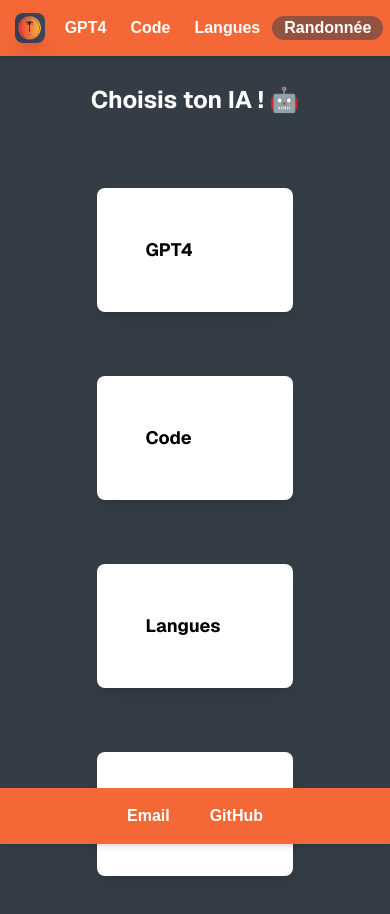
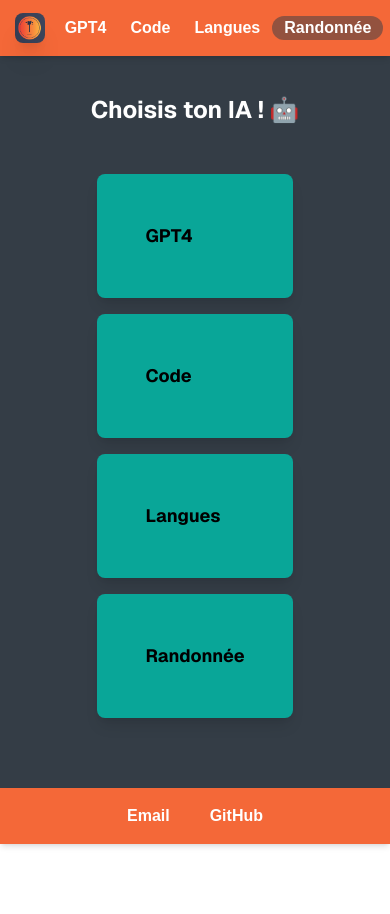
Before and after one commit to rojas-esteban/skyseek, a Next.js app: page / in a window 390 px wide. Shown: the top 914 px of the page. After the commit the page ends 844 px from the top, so only its background shows below. Built offline with nearby package versions, Linux system fonts and the light colour scheme.

Commit message:
css responsive home

```diff
--- a/src/app/page.tsx
+++ b/src/app/page.tsx
@@ -15,10 +15,10 @@ export default function Home() {
             <li className={""}>
                 <Link
                   href="/gptAi"
-                  className="text-white p-3 hover:text-gray-300 transition-all"
+                  className="text-white  hover:text-gray-300 transition-all"
 
                 >
-                  <div className="p-12 font text-lg font-bold bg-white text-black shadow-lg rounded-lg transform hover:scale-105 transition duration-300 hover:bg-calipso">
+                  <div className="p-12 font text-lg font-bold bg-white text-black shadow-lg rounded-lg transform hover:scale-105 transition duration-300 hover:bg-calipso max-sm:bg-calipso ">
                   GPT4
                   </div>
                 </Link>
@@ -29,10 +29,10 @@ export default function Home() {
               <li className={""}>
                 <Link
                   href="codeAi"
-                  className="text-white p-3 hover:text-gray-300 transition-all"
+                  className="text-white  hover:text-gray-300 transition-all"
 
                 >
-                  <div className="p-12 font text-lg font-bold bg-white text-black shadow-lg rounded-lg transform hover:scale-105 transition duration-300 hover:bg-calipso">
+                  <div className="p-12 font text-lg font-bold bg-white text-black shadow-lg rounded-lg transform hover:scale-105 transition duration-300 hover:bg-calipso max-sm:bg-calipso ">
                   Code
                   </div>
                 </Link>
@@ -40,10 +40,10 @@ export default function Home() {
               <li className={""}>
                 <Link
                   href="/languagesAi"
-                  className="text-white p-3 hover:text-gray-300 transition-all"
+                  className="text-white  hover:text-gray-300 transition-all"
 
                 >
-                  <div className="p-12 font text-lg font-bold bg-white text-black shadow-lg rounded-lg transform hover:scale-105 transition duration-300 hover:bg-calipso">
+                  <div className="p-12 font text-lg font-bold bg-white text-black shadow-lg rounded-lg transform hover:scale-105 transition duration-300 hover:bg-calipso max-sm:bg-calipso ">
                   Langues
                   </div>
                 </Link>
@@ -53,10 +53,10 @@ export default function Home() {
               >
                 <Link
                   href="/trekking"
-                  className="text-white p-3 hover:text-gray-300 transition-all"
+                  className="text-white  hover:text-gray-300 transition-all"
 
                 >
-                  <div className="p-12 font text-lg font-bold bg-white text-black shadow-lg rounded-lg transform hover:scale-105 transition duration-300 hover:bg-calipso">
+                  <div className="p-12 font text-lg font-bold bg-white text-black shadow-lg rounded-lg transform hover:scale-105 transition duration-300 hover:bg-calipso max-sm:bg-calipso max-sm:gap- ">
                   Randonnée
                   </div>
                 </Link>
```
